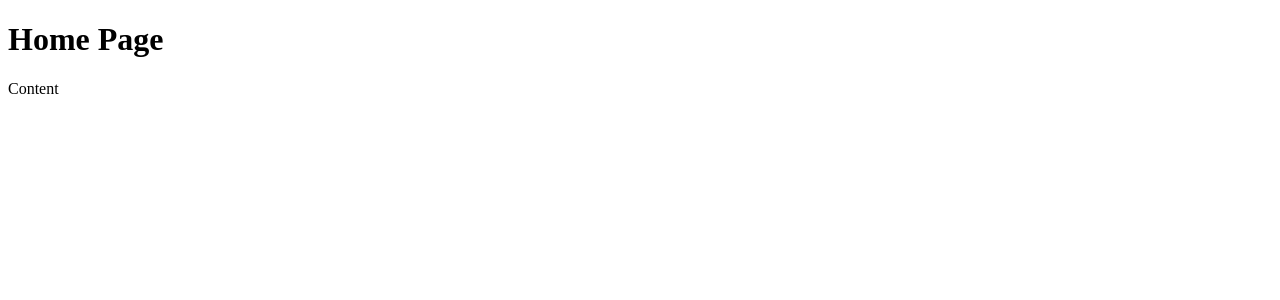
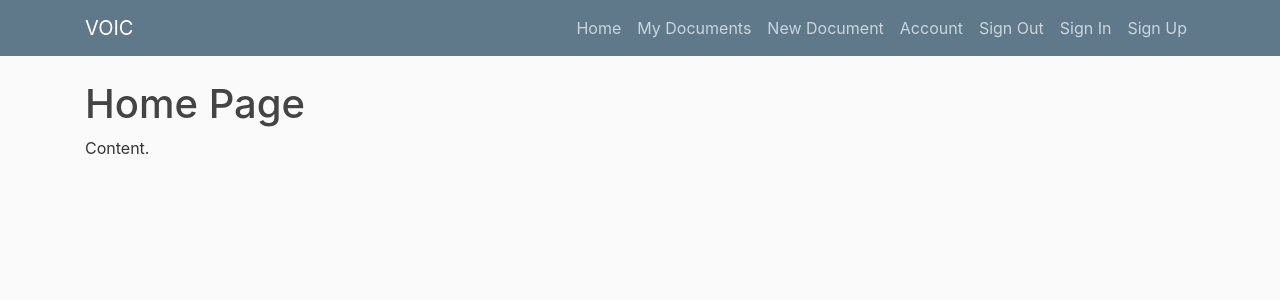
Before and after one commit to austinpkugler/voic, a Flask app: page / in a window 1280 px wide. Shown: the top 300 px of the page. Run offline with Flask 2, Linux system fonts and the light colour scheme; some libraries are stand-ins or nearby versions.

Commit message:
added routes + templates for website, also added line in init

```diff
--- a/voic/__init__.py
+++ b/voic/__init__.py
@@ -4,7 +4,7 @@ from flask_sqlalchemy import SQLAlchemy
 
 app = flask.Flask(__name__)
 app.config['SQLALCHEMY_TRACK_MODIFICATIONS'] = False
-# app.config['SQLALCHEMY_DATABASE_URI'] = 'sqlite:///voic.db'
+app.config['SQLALCHEMY_DATABASE_URI'] = 'sqlite:///voic.db'
 
 db = SQLAlchemy(app)
 
--- a/voic/routes.py
+++ b/voic/routes.py
@@ -7,3 +7,31 @@ from voic import app
 @app.route('/home')
 def home():
     return flask.render_template('home.html')
+
+@app.route('/my-documents')
+def my_documents():
+    return flask.render_template('my-documents.html')
+
+@app.route('/new-document')
+def new_document():
+    return flask.render_template('forms/new-document.html')
+
+@app.route('/edit-document')
+def edit_document():
+    return flask.render_template('forms/edit-document.html')
+
+@app.route('/sign-in')
+def sign_in():
+    return flask.render_template('forms/sign-in.html')
+
+@app.route('/sign-up')
+def sign_up():
+    return flask.render_template('forms/sign-up.html')
+
+@app.route('/account')
+def account():
+    return flask.render_template('forms/account.html')
+
+@app.route('/sign-out')
+def sign_out():
+    return flask.render_template('sign-out.html')
--- a/voic/static/main.css
+++ b/voic/static/main.css
@@ -0,0 +1,80 @@
+body {
+    background: #fafafa;
+    color: #333333;
+    margin-top: 5rem;
+  }
+
+  h1, h2, h3, h4, h5, h6 {
+    color: #444444;
+  }
+
+  .bg-steel {
+    background-color: #5f788a;
+  }
+
+  .site-header .navbar-nav .nav-link {
+    color: #cbd5db;
+  }
+
+  .site-header .navbar-nav .nav-link:hover {
+    color: #ffffff;
+  }
+
+  .site-header .navbar-nav .nav-link.active {
+    font-weight: 500;
+  }
+
+  .content-section {
+    background: #ffffff;
+    padding: 10px 20px;
+    border: 1px solid #dddddd;
+    border-radius: 3px;
+    margin-bottom: 20px;
+  }
+
+  .article-title {
+    color: #444444;
+  }
+
+  a.article-title:hover {
+    color: #428bca;
+    text-decoration: none;
+  }
+
+  .article-content {
+    white-space: pre-line;
+  }
+
+  .article-img {
+    height: 65px;
+    width: 65px;
+    margin-right: 16px;
+  }
+
+  .article-metadata {
+    padding-bottom: 1px;
+    margin-bottom: 4px;
+    border-bottom: 1px solid #e3e3e3
+  }
+
+  .article-metadata a:hover {
+    color: #333;
+    text-decoration: none;
+  }
+
+  .article-svg {
+    width: 25px;
+    height: 25px;
+    vertical-align: middle;
+  }
+
+  .account-img {
+    height: 125px;
+    width: 125px;
+    margin-right: 20px;
+    margin-bottom: 16px;
+  }
+
+  .account-heading {
+    font-size: 2.5rem;
+  }
--- a/voic/templates/base.html
+++ b/voic/templates/base.html
@@ -1,14 +1,55 @@
 <!doctype html>
 <html lang="en">
-
   <head>
+    <!-- Required meta tags -->
     <meta charset="utf-8">
     <meta name="viewport" content="width=device-width, initial-scale=1, shrink-to-fit=no">
-  <title>VOiC</title>
+    <!-- Bootstrap CSS -->
+    <link rel="stylesheet" href="https://stackpath.bootstrapcdn.com/bootstrap/4.3.1/css/bootstrap.min.css" integrity="sha384-ggOyR0iXCbMQv3Xipma34MD+dH/1fQ784/j6cY/iJTQUOhcWr7x9JvoRxT2MZw1T" crossorigin="anonymous">
+    <!-- Custom CSS -->
+    <link rel="stylesheet" type="text/css" href="{{ url_for('static', filename='main.css') }}">
+    {% if title %}
+      <title>VOIC - {{ title }}</title>
+    {% else %}
+      <title>VOIC</title>
+    {% endif %}
   </head>
+  <body>
+    <header class="site-header">
+      <nav class="navbar navbar-expand-md navbar-dark bg-steel fixed-top">
+        <div class="container">
+          <a class="navbar-brand mr-4" href="/">VOIC</a>
+          <button class="navbar-toggler" type="button" data-toggle="collapse" data-target="#navbarToggle" aria-controls="navbarToggle" aria-expanded="false" aria-label="Toggle navigation">
+            <span class="navbar-toggler-icon"></span>
+          </button>
+          <div class="collapse navbar-collapse" id="navbarToggle">
+            <div class="navbar-nav mr-auto">
 
-<body>
+            </div>
+            <!-- Navbar Right Side -->
+            <div class="navbar-nav">
+                <a class="nav-item nav-link" href="{{ url_for('home') }}">Home</a>
+              {# {% if current_user.is_authenticated %} #}
+                <a class="nav-item nav-link" href="{{ url_for('my_documents') }}">My Documents</a>
+                <a class="nav-item nav-link" href="{{ url_for('new_document') }}">New Document</a>
+                <a class="nav-item nav-link" href="{{ url_for('account') }}">Account</a>
+                <a class="nav-item nav-link" href="{{ url_for('sign_out') }}">Sign Out</a>
+              {# {% else %} #}
+                <a class="nav-item nav-link" href="{{ url_for('sign_in') }}">Sign In</a>
+                <a class="nav-item nav-link" href="{{ url_for('sign_up') }}">Sign Up</a>
+              {# {% endif %} #}
+            </div>
+          </div>
+        </div>
+      </nav>
+    </header>
+    <main role="main" class="container">
         {% block content %}{% endblock %}
+    </main>
+    <!-- Optional JavaScript -->
+    <!-- jQuery first, then Popper.js, then Bootstrap JS -->
+    <script src="https://code.jquery.com/jquery-3.3.1.slim.min.js" integrity="sha384-q8i/X+965DzO0rT7abK41JStQIAqVgRVzpbzo5smXKp4YfRvH+8abtTE1Pi6jizo" crossorigin="anonymous"></script>
+    <script src="https://cdnjs.cloudflare.com/ajax/libs/popper.js/1.14.7/umd/popper.min.js" integrity="sha384-UO2eT0CpHqdSJQ6hJty5KVphtPhzWj9WO1clHTMGa3JDZwrnQq4sF86dIHNDz0W1" crossorigin="anonymous"></script>
+    <script src="https://stackpath.bootstrapcdn.com/bootstrap/4.3.1/js/bootstrap.min.js" integrity="sha384-JjSmVgyd0p3pXB1rRibZUAYoIIy6OrQ6VrjIEaFf/nJGzIxFDsf4x0xIM+B07jRM" crossorigin="anonymous"></script>
   </body>
-
 </html>
--- a/voic/templates/home.html
+++ b/voic/templates/home.html
@@ -1,6 +1,6 @@
 {% extends "base.html" %}
 
 {% block content %}
-<h1>Home Page</h1>
-<p>Content</p>
+  <h1>Home Page</h1>
+  <p>Content.</p>
 {% endblock %}
```
Also changed, not shown: voic/templates/account.html (added), voic/templates/forms/account.html (added), voic/templates/forms/edit-document.html (added), voic/templates/forms/new-document.html (added), voic/templates/forms/sign-in.html (added), voic/templates/forms/sign-up.html (added), voic/templates/my-documents.html (added), voic/templates/sign-out.html (added). Lines whose indentation alone changed are shown as unchanged.
